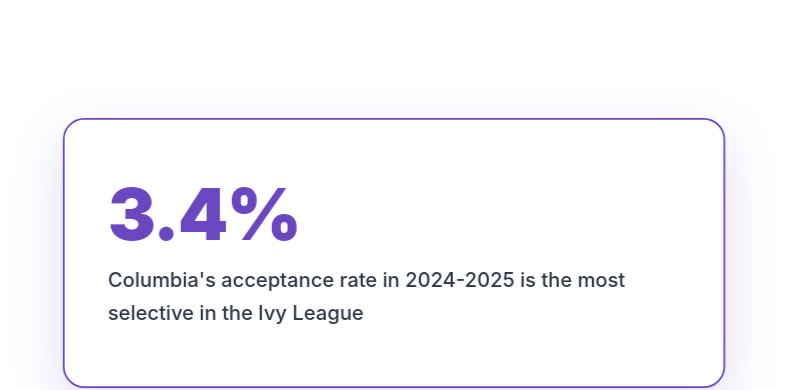
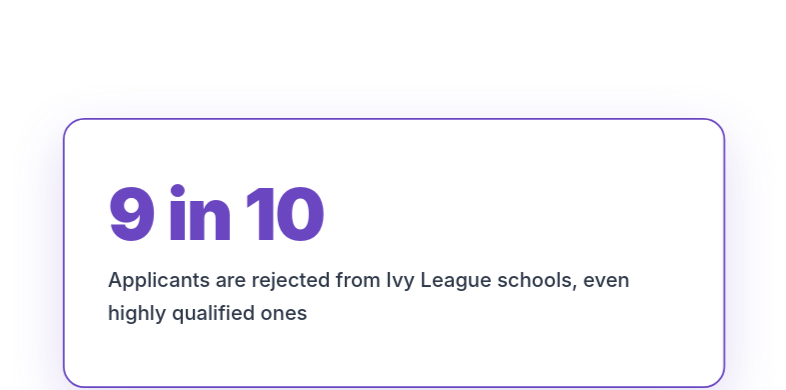
Before and after one commit to Faith-Rounds/Visually-Interactive-CDS, a plain HTML site: page index.html in a window 1280 px wide. Shown: the part 5532-5922 px from the top of the page, without its empty margins (246-1032 px from the left). Drawn offline with nearby package versions, Linux system fonts and the light colour scheme; animation ran at ten frames a second.

Commit message:
Update index.html with new UI change

```diff
--- a/index.html
+++ b/index.html
@@ -119,8 +119,8 @@
         <div class="container narrow">
             <div class="scroll-content" data-scroll>
                 <div class="stat-highlight" data-scroll>
-                    <span class="big-number">3.4%</span>
-                    <p>Columbia's acceptance rate in 2024-2025 is the most selective in the Ivy League</p>
+                    <span class="big-number">9 in 10</span>
+                    <p>Applicants are rejected from Ivy League schools, even highly qualified ones</p>
                 </div>
             </div>
         </div>
```
